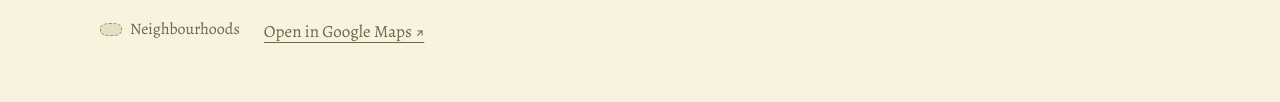
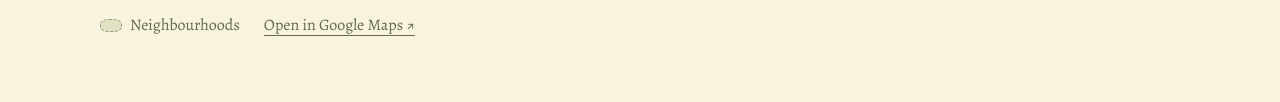
Before and after one commit to hiddely/nada-and-hidde, a website: page travel.html in a window 1280 px wide. Shown: the part 1047-1149 px from the top of the page. Drawn offline with nearby package versions, Linux system fonts and the light colour scheme; files that its build step writes are made by us from their sources.

Commit message:
Align map legend label and Maps link on a shared baseline
Co-Authored-By: Claude Opus 5.5 <noreply@anthropic.com>

```diff
--- a/styles.scss
+++ b/styles.scss
@@ -347,10 +347,6 @@ $basemap-terracotta: #884b32;
     padding: 14px 0 0;
     font-size: 1rem;
     color: var(--muted);
-    a {
-      display: block;
-      margin-top: 6px;
-    }
   }
 }
 .basemap-heading {
@@ -763,15 +759,22 @@ $basemap-terracotta: #884b32;
 .basemap-key {
   display: flex;
   flex-wrap: wrap;
-  align-items: center; // The legend item and the Maps link share one centre line.
+  align-items: baseline; // The legend label and the Maps link share a baseline.
   gap: 8px 24px;
   margin-bottom: 6px;
-  span {
+  // Same size as the legend label, so both read as one line of text.
+  .text-link {
+    font-size: inherit;
+  }
+  // Baseline-align so the label text (not the empty swatch, whose baseline is
+  // its bottom edge) sets the row's baseline; the swatch centres itself.
+  > span {
     display: inline-flex;
-    align-items: center;
+    align-items: baseline;
     gap: 8px;
   }
   i {
+    align-self: center;
     display: inline-block;
     width: 22px;
     height: 13px;
```
